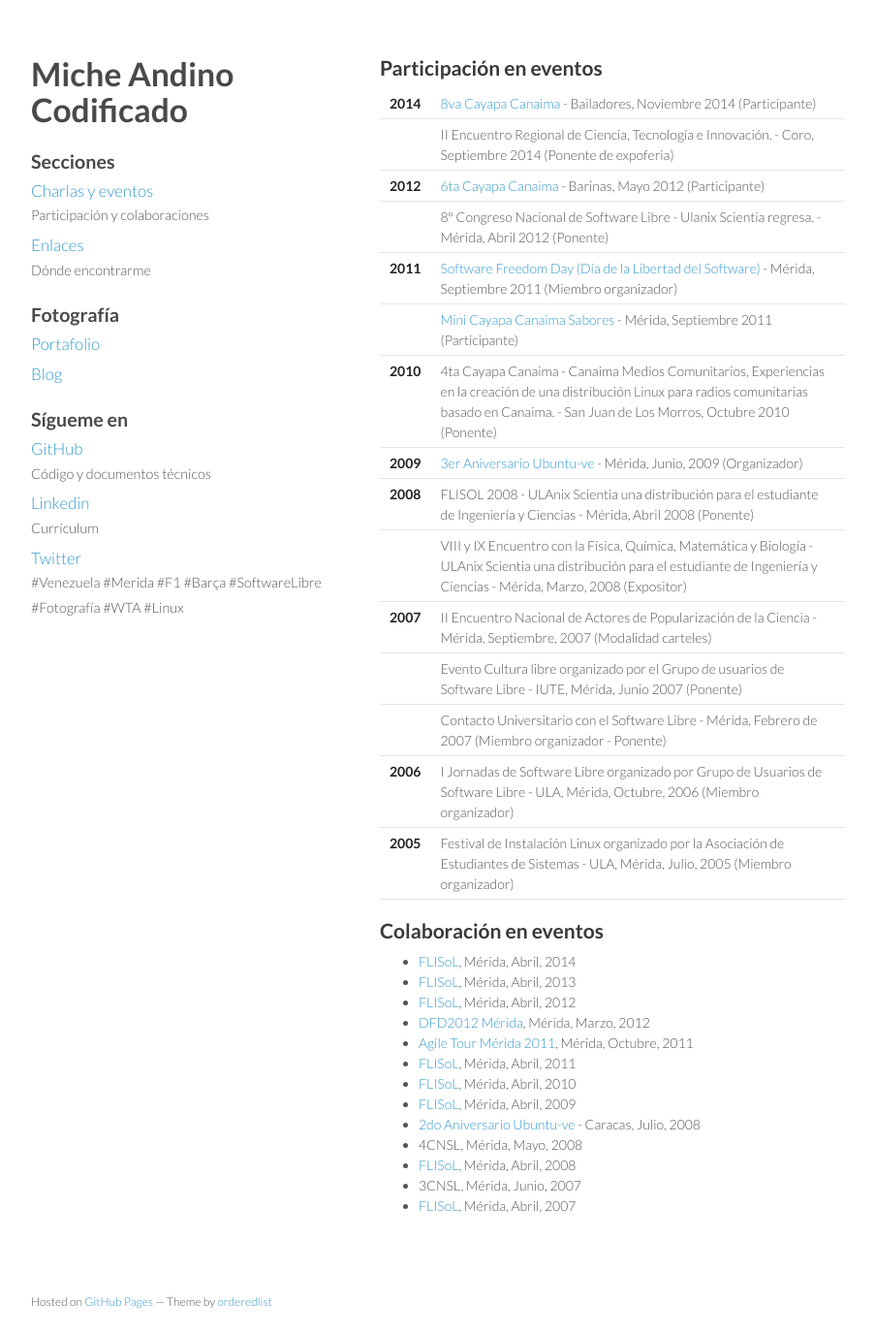
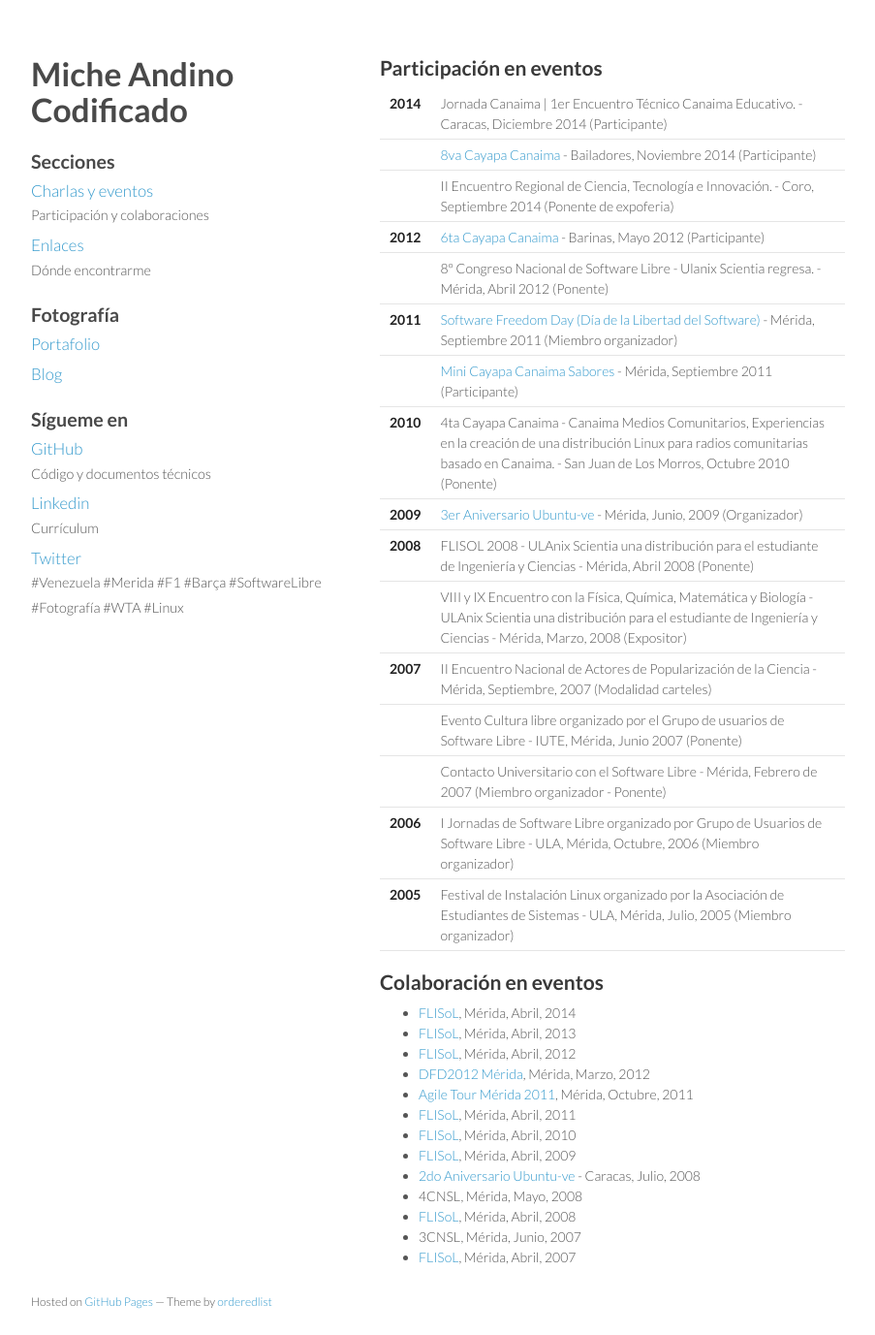
Before and after one commit to davidhdz/davidhdz.github.io, a Jekyll site: the page built from charlas.html, in a window 1280 px wide and 1377 px high. Shown: the whole window at 97% size, without its empty margins (178-1081 px from the left). Built offline with Jekyll 4.4.1, drawn with Linux system fonts in a browser that asks for light colours; nearby versions of some CDN libraries; Markdown is read by kramdown in place of the engine named in the settings; comment, search, counter and statistics services are not loaded.

Commit message:
Agregada la Jornada Canaima de diciembre 2014

```diff
--- a/charlas.html
+++ b/charlas.html
@@ -8,6 +8,8 @@
 <table style="width: 96%;  style=vertical-align: top">
 <tbody>
 <tr>  <td style="vertical-align: top;"><strong>2014</strong></td>
+  <td> Jornada Canaima | 1er Encuentro Técnico Canaima Educativo. - Caracas, Diciembre 2014 (Participante)</td>
+  <tr>  <td> </td>
   <td> <a href="http://cayapa.canaima.net.ve/wiki/doku.php?id=8va_cayapa_canaima" target="_blank">8va Cayapa Canaima</a> - Bailadores, Noviembre 2014 (Participante)</td>
   </tr>
   <tr>  <td> </td>
```
